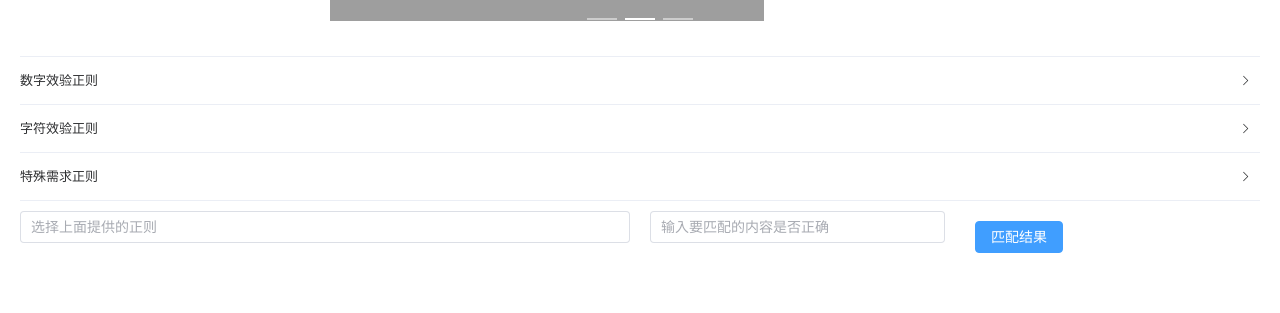
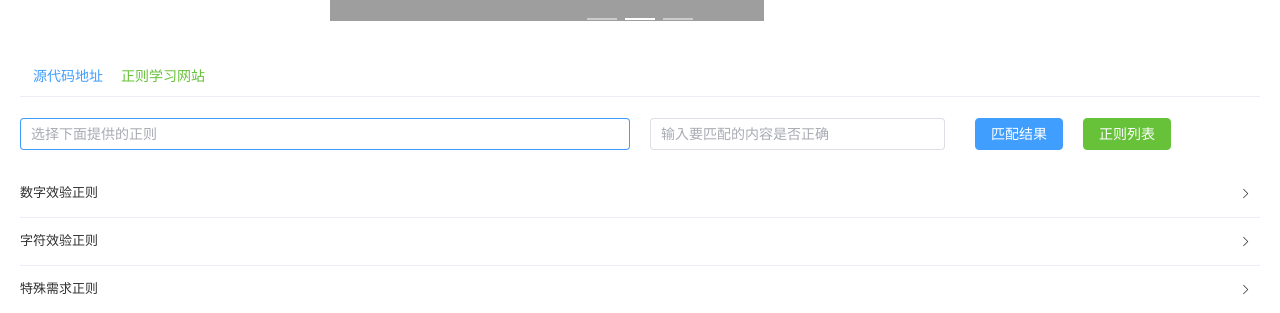
Before and after one commit to 11477872997/Regular-gadget, a Vue app: page / in a window 1280 px wide. Shown: the part 264-577 px from the top of the page. Built offline with nearby package versions, Linux system fonts and the light colour scheme; grey boxes are pictures that could not be loaded.

Commit message:
更新其他组件

```diff
--- a/src/components/main/mains.vue
+++ b/src/components/main/mains.vue
@@ -1,6 +1,18 @@
 <template>
  <div class="demo-collapse">
+   <modeview/>
     <el-collapse  accordion>
+      <el-row :gutter="20">
+        <el-col :span="12">
+             <el-input v-model="regularValue" placeholder="选择下面提供的正则" clearable  autofocus />
+        </el-col>
+        <el-col :span="6">
+            <el-input v-model="contentValue" placeholder="输入要匹配的内容是否正确" clearable  /></el-col>
+        <el-col :span="6">
+           <el-button type="primary" @click.stop="result">匹配结果</el-button>
+           <el-button type="success" @click.stop="open">正则列表</el-button>
+        </el-col>
+      </el-row>
       <el-collapse-item title="数字效验正则" name="1" >
         <template v-for="item in users" >
                <el-button  :color="roum.getrandom()"  v-if="item.name ==='figure'" :key="item.id" @click.stop="onThat(item.refular)">{{item.text}}</el-button>
@@ -17,23 +29,20 @@
             </template>
       </el-collapse-item>
     </el-collapse>
-    <el-row :gutter="20">
-        <el-col :span="12"><div class="grid-content ep-bg-purple" />
-             <el-input v-model="regularValue" placeholder="选择上面提供的正则" clearable />
-        </el-col>
-        <el-col :span="6"><div class="grid-content ep-bg-purple" />
-            <el-input v-model="contentValue" placeholder="输入要匹配的内容是否正确" clearable /></el-col>
-        <el-col :span="6"><div class="grid-content ep-bg-purple" />
-           <el-button type="primary" @click.stop="result">匹配结果</el-button>
-        </el-col>
-      </el-row>
+      <div v-show="falg">
+           <openmode ></openmode>
+      </div>
   </div>
 </template>
 <script setup lang='ts'>
+import modeview  from '../modeview/modeview.vue';
+import openmode  from '../openmode/openmode.vue';
  import {ref } from 'vue'
+ import { ElMessage } from 'element-plus'
  // 正则输入框
 let regularValue = ref();
 let contentValue = ref();
+let falg = ref(false);
     //  生成随机类型
     class randomNUm{
       getrandom(){
@@ -58,10 +67,33 @@ let contentValue = ref();
   }
 // 匹配结果
 const result = () =>{
-  regularValue.value.test(contentValue.value)
-    console.log(regularValue.value)
-    console.log(contentValue.value)
-    console.log( regularValue.value.test(contentValue.value))
+  if( regularValue.value ==  '' || regularValue.value == undefined){
+      hint.loseHint('选择下面提供的正则');
+      return false;
+  };
+  if( contentValue.value ==  '' || contentValue.value == undefined){
+      hint.loseHint('请输入要匹配的内容是否正确');
+      return false;
+  };
+  let re = new RegExp(regularValue.value);
+  re.test(contentValue.value)?hint.succeedHint('验证成功！'):hint.loseHint('验证失败！');
+}
+// 提示
+class gethint{
+    succeedHint(name :string){
+      ElMessage({
+        message: name,
+        type: 'success',
+    })
+    };
+    loseHint(name :string){
+       ElMessage.error(name)
+    };
+}
+let hint = new gethint();
+// 正则列表
+const open = ()=>{
+  falg.value?falg.value =false:falg.value=true;
 }
 
 </script>
@@ -70,4 +102,7 @@ const result = () =>{
 .el-button,.el-row{
   margin: 10px;
 }
+.el-col{
+  line-height: 50px;
+}
 </style>
--- /dev/null
+++ b/src/components/modeview/modeview.vue
@@ -0,0 +1,31 @@
+<template>
+    <div class="link-btn">
+    <el-button
+      v-for="button in buttons"
+      :key="button.text"
+      :type="button.type"
+      link
+      @click.stop="openWindow(button.url)"
+      >{{ button.text }}</el-button
+    >
+  </div>
+
+</template>
+
+<script setup lang='ts'>
+    const buttons = [
+        { type: 'primary', text: '源代码地址',url:"https://github.com/11477872997/Regular-gadget" },
+        { type: 'success', text: '正则学习网站',url:"https://zh.javascript.info/regular-expressions" }
+] as const
+const openWindow = (url:string) =>{
+    window.open(url)
+}
+
+</script>
+
+<style scoped>
+  .link-btn{
+    margin: 10px;
+
+  }
+</style>
--- /dev/null
+++ b/src/components/openmode/openmode.vue
@@ -0,0 +1,11 @@
+<template>
+        zzz
+</template>
+
+<script setup lang='ts'>
+    // import { ElMessage, ElMessageBox } from 'element-plus'
+</script>
+
+<style>
+
+</style>
```
Also changed, not shown: components.d.ts (+2 -7 lines).
